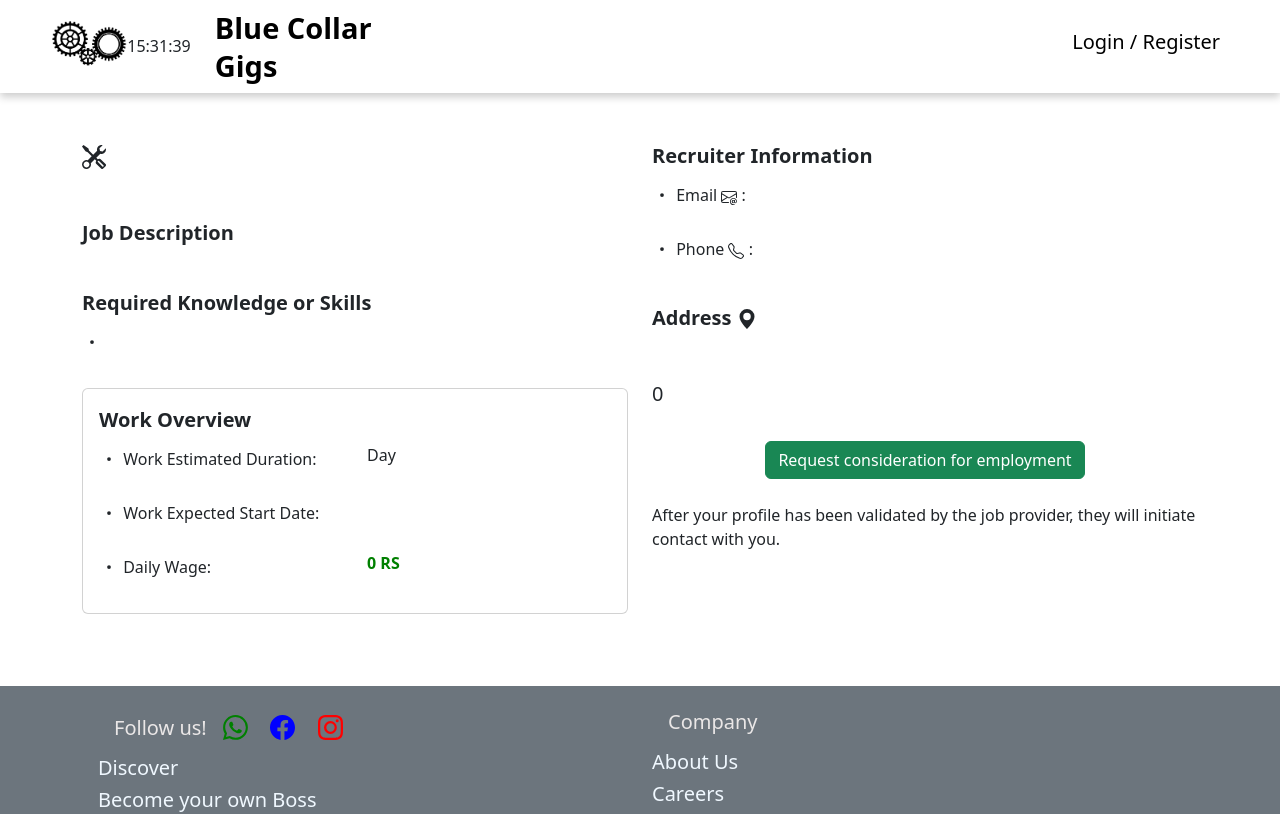
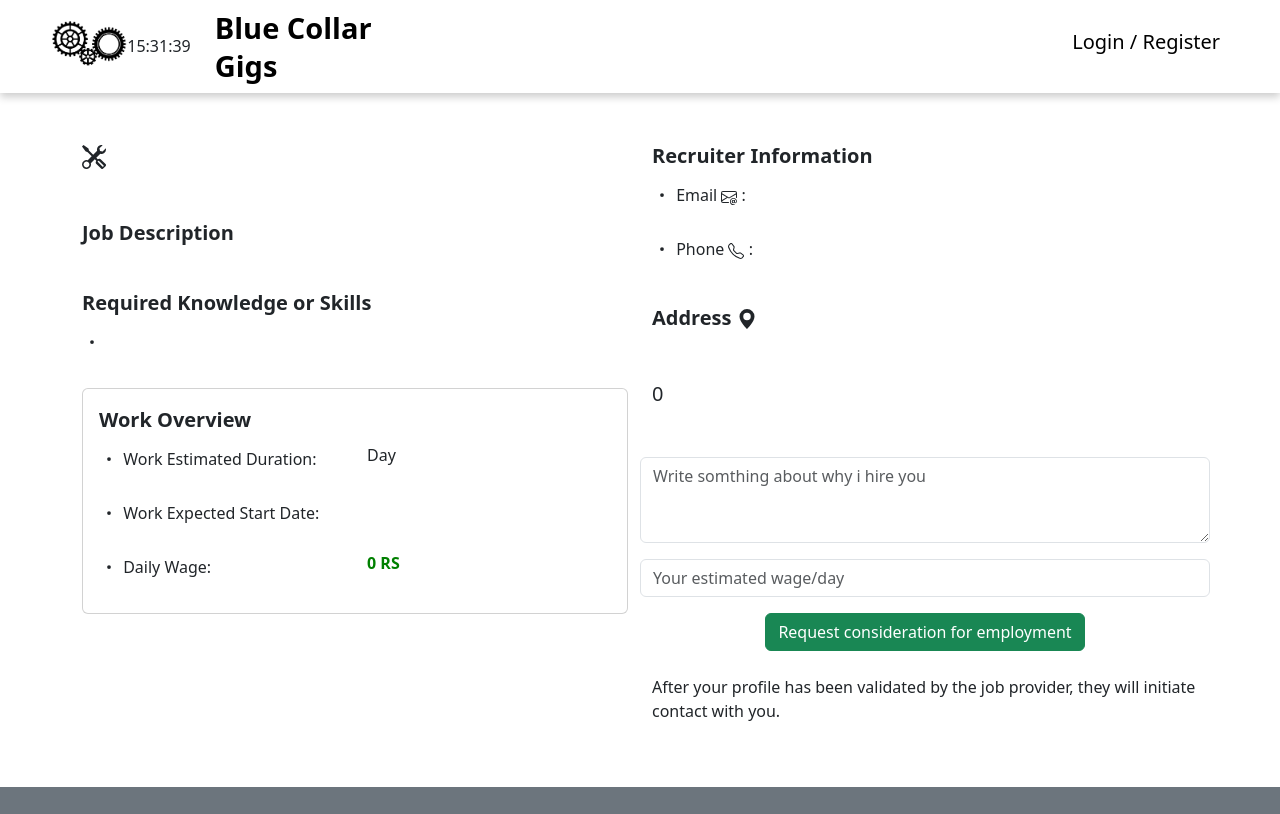
Before and after one commit to rahul-binu/Blue-Collar-Gigs, a React (Vite) app in the folder bcg-frontend/: page /workdetails/1 in a window 1280 px wide. Shown: the top 814 px of the page. Built offline with nearby package versions, Linux system fonts and the light colour scheme; no server answers.

Commit message:
added inputs in application FE

```diff
--- a/bcg-frontend/src/assets/components/Home.jsx
+++ b/bcg-frontend/src/assets/components/Home.jsx
@@ -85,15 +85,15 @@ function Home() {
         </div>
       </div>
 
-      <div className="container">
+      {/* <div className="container">
         <div className="row">
           <div className="col text-danger">
             <p>about</p>
           </div>
         </div>
-      </div>
+      </div> */}
 
-      <div className="container-fluid">
+      <div className="container-fluid mt-5">
         <JobCard />
       </div>
 
--- a/bcg-frontend/src/assets/components/JobCard.jsx
+++ b/bcg-frontend/src/assets/components/JobCard.jsx
@@ -5,9 +5,9 @@ const JobCard = () => {
     return (
         <div className="container">
 
-            <Carousel>
+            <Carousel >
                 <Carousel.Item>
-                    <img
+                    <img style={{height:'35em'}}
                         className="d-block w-100"
                         src="https://sociology.plus/wp-content/uploads/2022/08/Blue-Collar-Worker-Sociology-Definition-669x350.png"
                         alt="First slide"
@@ -18,9 +18,9 @@ const JobCard = () => {
                     </Carousel.Caption>
                 </Carousel.Item>
                 <Carousel.Item>
-                    <img
+                    <img style={{height:'35em'}}
                         className="d-block w-100"
-                        src="https://via.placeholder.com/800x400"
+                        src="https://blog.vantagecircle.com/content/images/2021/07/blue-collar-workers-examples.png"
                         alt="Second slide"
                     />
                     <Carousel.Caption>
--- a/bcg-frontend/src/assets/components/Work/WorkDetails.jsx
+++ b/bcg-frontend/src/assets/components/Work/WorkDetails.jsx
@@ -30,6 +30,8 @@ function WorkDetails() {
     const [recruiterPhone, setRecruiterPhone] = useState('');
     const [state, setState] = useState('');
     const [workEstimatedStartDate, setWorkEstimatedStartDate] = useState('');
+    const [whyWeHire, setwhyWeHire] = useState('');
+    const [estWorkerPropo, setEstWorkerPropo] = useState('');
 
 
     useEffect(() => {
@@ -78,10 +80,12 @@ function WorkDetails() {
 
         const jobId = id;
 
+
         const applicationReq = {
-            jobId,
-            applicantId
+            jobId, applicantId,
+            whyWeHire, estWorkerPropo
         };
+        // console.log(applicationReq);
         createApplicationReq(applicationReq)
             .then(response => {
                 console.log("Success:", response);
@@ -107,7 +111,7 @@ function WorkDetails() {
                 <button type="button" className="btn btn-warning"
                     title="Make a request if you are interested"
                 >
-                <span className="px-3"><Icon.ExclamationOctagon/></span>    You have already requested for this work
+                    <span className="px-3"><Icon.ExclamationOctagon /></span>    You have already requested for this work
                 </button>
             );
         }
@@ -257,7 +261,16 @@ function WorkDetails() {
                         </div>
                         <div className="row mt-3">
                             <div className="col ">
-                                <div className="row">
+                                <form >
+                                    <div className="row mt-3">
+                                        <textarea id="" cols="30" rows="3" placeholder="Write somthing about why i hire you"
+                                            onChange={(e) => setwhyWeHire(e.target.value)} className="form-control" />
+                                    </div>
+                                    <div className="row mt-3">
+                                        <input type="text" className="form-control" required
+                                            placeholder="Your estimated wage/day" onChange={(e) => setEstWorkerPropo(e.target.value)} />
+                                    </div>
+                                    <div className="row mt-3">
                                         <div className="col text-center">
                                             {applyBtn()}
                                         </div>
@@ -266,6 +279,7 @@ function WorkDetails() {
                                     <div className="row">
                                         <p>After your profile has been validated by the job provider, they will initiate contact with you.</p>
                                     </div>
+                                </form>
                             </div>
                         </div>
 
```
Lines whose indentation alone changed are shown as unchanged.
